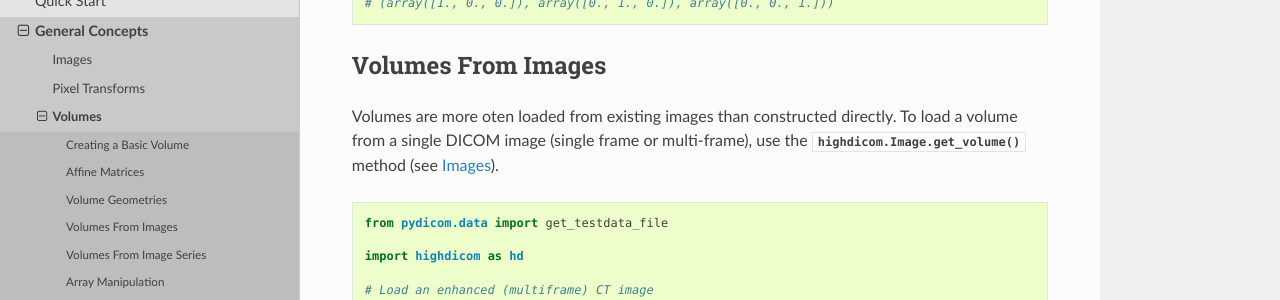
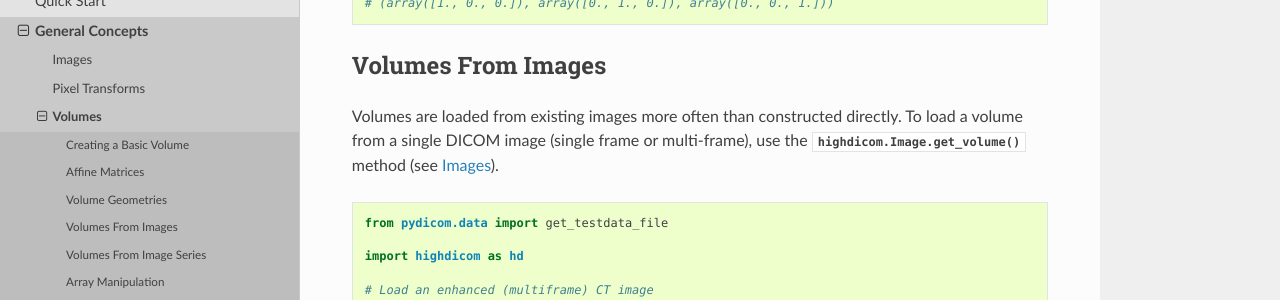
Before and after one commit to ImagingDataCommons/highdicom, a Sphinx documentation site: the page built from docs/volume.rst, in a window 1280 px wide and 900 px high, scrolled down 2715 px. Shown: the part 151-451 px from the top of the window. Built offline with Sphinx 7.4.7 and the Read the Docs theme 3.1.0, drawn with Linux system fonts in a browser that asks for light colours; some of the changed text lies outside the part shown.

Commit message:
Typos in volume.rst

```diff
--- a/docs/volume.rst
+++ b/docs/volume.rst
@@ -162,7 +162,7 @@ operations that require access to the pixel data.
 Volumes From Images
 -------------------
 
-Volumes are more oten loaded from existing images than constructed
+Volumes are loaded from existing images more often than constructed
 directly. To load a volume from a single DICOM image (single frame or
 multi-frame), use the :meth:`highdicom.Image.get_volume()` method (see
 :doc:`image`).
```
Also changed, not shown: other parts of docs/volume.rst (+1 -1 lines).
